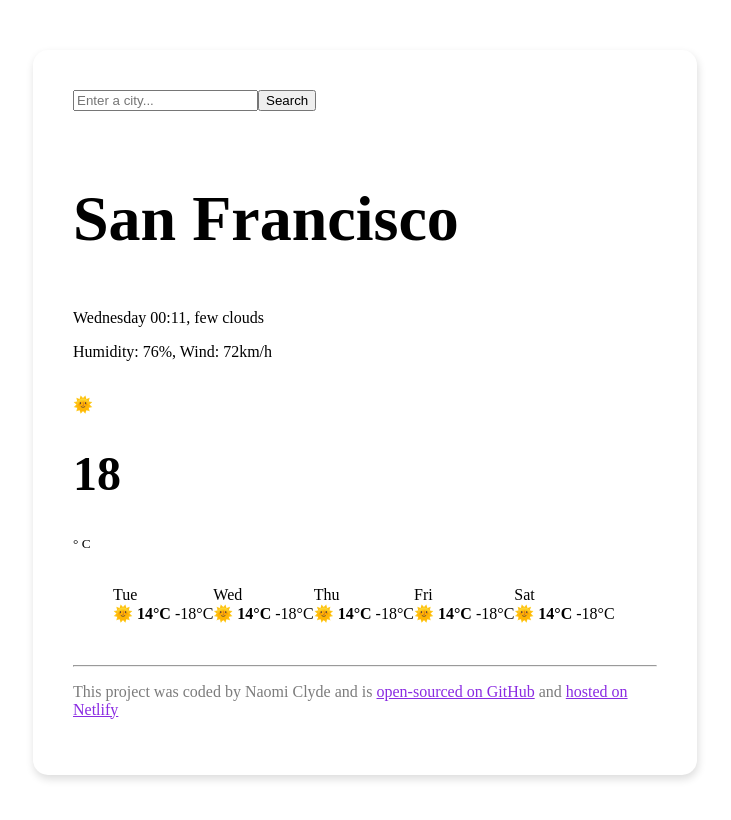
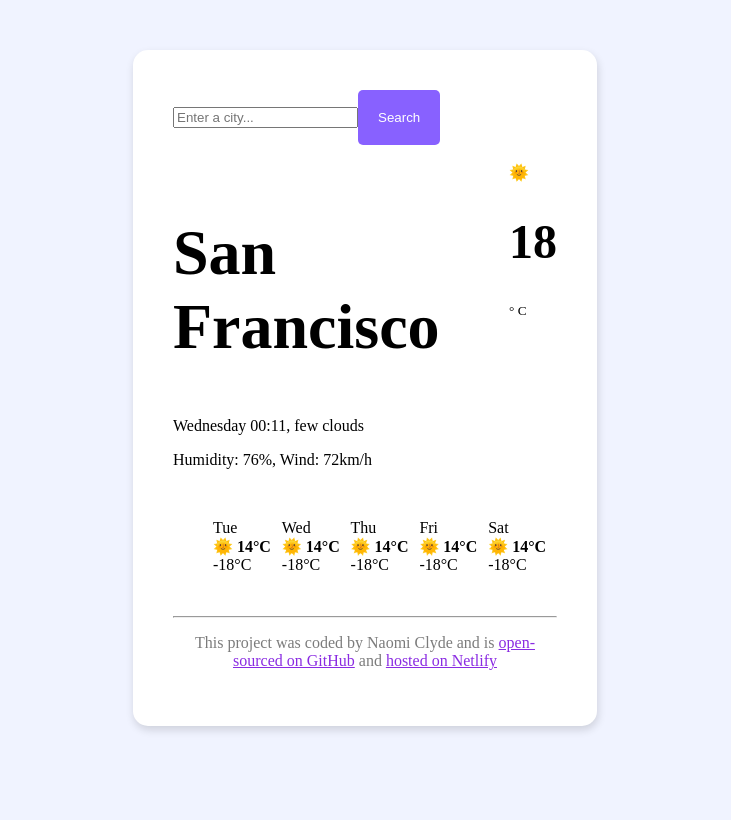
Before and after one commit to naomi-clyde51/Weather-App, a plain HTML site: page index.html in a window 1280 px wide. Shown: the whole page, without its empty margins (275-1006 px from the left). Drawn offline with Linux system fonts and the light colour scheme.

Commit message:
Display flex + Search button js setup

```diff
--- a/index.html
+++ b/index.html
@@ -15,20 +15,22 @@
     <div class="container__wrapper">
       <!-- City input + search button -->
       <div class="search-bar">
-        <input type="text" placeholder="Enter a city..." /><input class="search-btn"
-          type="submit"
-          value="Search"
-        />
+        <input
+          type="text"
+          placeholder="Enter a city..."
+          title="Please fill out this field."
+        /><input class="search-btn" type="submit" value="Search" />
       </div>
 
       <br />
 
       <div class="city__temp">
         <!--City name + day + time + clouds + humidity (%) + wind (7.2 km/h)-->
-        <h2>San Francisco</h2>
-        <p>Wednesday 00:11, few clouds</p>
-        <p>Humidity: 76%, Wind: 72km/h</p>
-
+        <div class="city__info">
+          <h2>San Francisco</h2>
+          <p>Wednesday 00:11, few clouds</p>
+          <p>Humidity: 76%, Wind: 72km/h</p>
+        </div>
         <br />
 
         <!--Temperature (degrees)-->
--- a/src/script.js
+++ b/src/script.js
@@ -1,5 +1,6 @@
-function searchBtn() {
-
+function searchCity() {
+alert("Hello");
 }
 
-let sea = document.querySelector("")
+let searchBtn = document.querySelector(".search-btn");
+.search-btn.addEventListener('click', searchCity);
--- a/src/styles.css
+++ b/src/styles.css
@@ -1,27 +1,45 @@
 :root {
-    -- primary-color: black;
--- secondary-color: rgb(240, 243, 255);
+    --primary-color: rgb(136, 97, 255);
+--secondary-color: rgb(240, 243, 255);
 }
 
 body {
-    background-color:var(primary--color);
+    background-color:var(--secondary-color);
+    font-family: ;
 }
 
 .container__wrapper {
     background-color: white;
-    margin: 50px 300px;
+    margin: 50px 400px;
     padding: 40px;
     border-radius: 15px;
     box-shadow: 1px 4px 8px rgba(0, 0, 0, 0.142);
 }
 
 .search-bar {
-    border: none;
-
+    border-style: none;
 }
 
+/*.search-bar selected {
+
+}*/
+
 .search-btn {
-    background-color: var();
+    background-color: var(--primary-color);
+    border-style: none;
+    border-radius: 5px;
+    padding: 20px;
+    color: white;
+}
+
+.search-btn:hover {
+cursor: pointer;
+background-color: var(--primary-color);
+opacity: 0.85;
+}
+
+.city__temp {
+display: flex;
 }
 
 h1 {
@@ -41,6 +59,7 @@ list-style: none;
  }
 
  footer p{
+    text-align: center;
     color: rgba(0, 0, 0, 0.516);
  }
 
```
